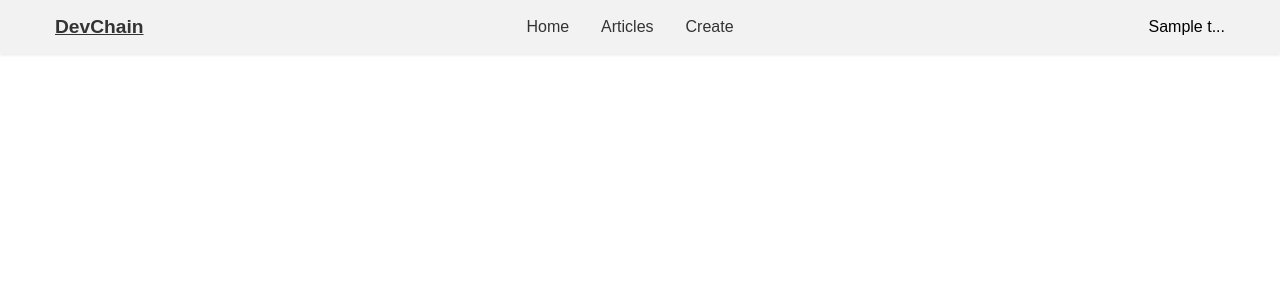
After one commit to YassineAjallal/devchain, a Django app: template backend/dev/templates/navbar.html in a window 1280 px wide. The commit adds this page. Shown: the top 300 px of the page. Run offline with Django 4.2, Linux system fonts and the light colour scheme; the template is opened without the code that fills it: most values are stand-ins (such as "Sample title", 1, 10 or a date in 2020).

Commit message:
start to devchain project

```diff
--- /dev/null
+++ b/backend/dev/static/css/navbar.css
@@ -0,0 +1,78 @@
+body {
+    font-family: sans-serif;
+    margin: 0;
+    padding: 0;
+}
+
+.navbar {
+    display: flex;
+    justify-content: space-between;
+    padding: 1rem 2rem;
+    background-color: #f2f2f2;
+    box-shadow: 0 1px 3px rgba(0, 0, 0, 0.1);
+}
+
+.container {
+    width: 1170px;
+    padding-right: 15px;
+    padding-left: 15px;
+    margin-right: auto;
+    margin-left: auto;
+    display: flex;
+    justify-content: space-between;
+    align-items: center;
+}
+
+.logo {
+    font-size: 1.2rem;
+    font-weight: bold;
+    color: #333;
+}
+
+.nav-list {
+    list-style: none;
+    margin: 0;
+    padding: 0;
+    display: flex;
+}
+
+.nav-list li {
+    margin-right: 2rem;
+}
+
+.nav-list a {
+    text-decoration: none;
+    color: #333;
+    font-size: 1rem;
+    transition: color 0.3s ease;
+}
+
+.nav-list a:hover {
+    color: #007bff;
+}
+
+
+#auth-metamask {
+    display: flex;
+    justify-content: center;
+    align-items: center;
+    padding: 10px 20px;
+    font-size: 15px;
+    background-color: #f0b90b;
+    color: #414141;
+    border: none;
+    border-radius: 5px;
+    cursor: pointer;
+    transition: background-color 0.3s ease;
+    font-weight: 800;
+}
+
+#auth-metamask:hover {
+    background-color: #d99e0b;
+}
+
+#auth-metamask img {
+    width: 30px;
+    height: 30px;
+    margin-right: 10px;
+}
--- a/backend/dev/templates/authenticate.html
+++ b/backend/dev/templates/authenticate.html
@@ -9,9 +9,8 @@
     <title>Authenticate</title>
 </head>
 <body>
-
+    <button class="btn" id="auth-metamask"><img src="{% static 'assets/metamask.svg' %}" alt="">Login</button>
     <div>
-        <button class="btn" id="auth-metamask"><img src="{% static 'assets/metamask.svg' %}" alt=""> Authenticate with Metamask</button>
     </div>
     {{ csrf_token|stringformat:"s"|json_script:"csrf_token" }}
     <script src="https://cdn.jsdelivr.net/npm/axios/dist/axios.min.js"></script>
--- a/backend/dev/templates/home.html
+++ b/backend/dev/templates/home.html
@@ -6,6 +6,6 @@
     <title>Document</title>
 </head>
 <body>
-    <h1>Home</h1>
+    {% include "navbar.html" %}
 </body>
 </html>
--- /dev/null
+++ b/backend/dev/templates/navbar.html
@@ -0,0 +1,22 @@
+{% load static %}
+<!DOCTYPE html>
+<html lang="en">
+<head>
+<meta charset="UTF-8">
+<meta name="viewport" content="width=device-width, initial-scale=1.0">
+<link rel="stylesheet" href="{% static 'css/navbar.css' %}">
+</head>
+<body>
+  <nav class="navbar">
+    <div class="container">
+        <a href="#" class="logo">DevChain</a>
+        <ul class="nav-list">
+            <li><a href="{% url 'home' %}">Home</a></li>
+            <li><a href="{% url 'create' %}">Articles</a></li>
+            <li><a href="{% url 'create' %}">Create</a></li>
+        </ul>
+        <div>{{ address|slice:"0:8" }}...</div>
+    </div>
+  </nav>
+</body>
+</html>
--- a/backend/dev/urls.py
+++ b/backend/dev/urls.py
@@ -5,7 +5,7 @@ from . import views
 urlpatterns = [
     path('', views.Home.as_view(), name='home'),
     path('authenticate', views.Authenticate.as_view(), name='authenticate'),
-    path('create_form', views.CreateArticle.as_view(), name='create form'),
+    path('create', views.CreateArticle.as_view(), name='create article'),
     path('request', views.Request.as_view(), name='request'),
     path('verify', views.Verify.as_view(), name='verify'),
 ]
--- a/backend/dev/views.py
+++ b/backend/dev/views.py
@@ -24,8 +24,7 @@ class Authenticate(View):
 class Home(View):
     def get(self, request):
         if 'address' in request.COOKIES:
-
-            return render(request, 'home.html')
+            return render(request, 'home.html', {"address": request.COOKIES['address']})
         else:
             return redirect('authenticate')
 
```
Also changed, not shown: backend/dev/static/css/login.css (deleted, +0 -37 lines).
